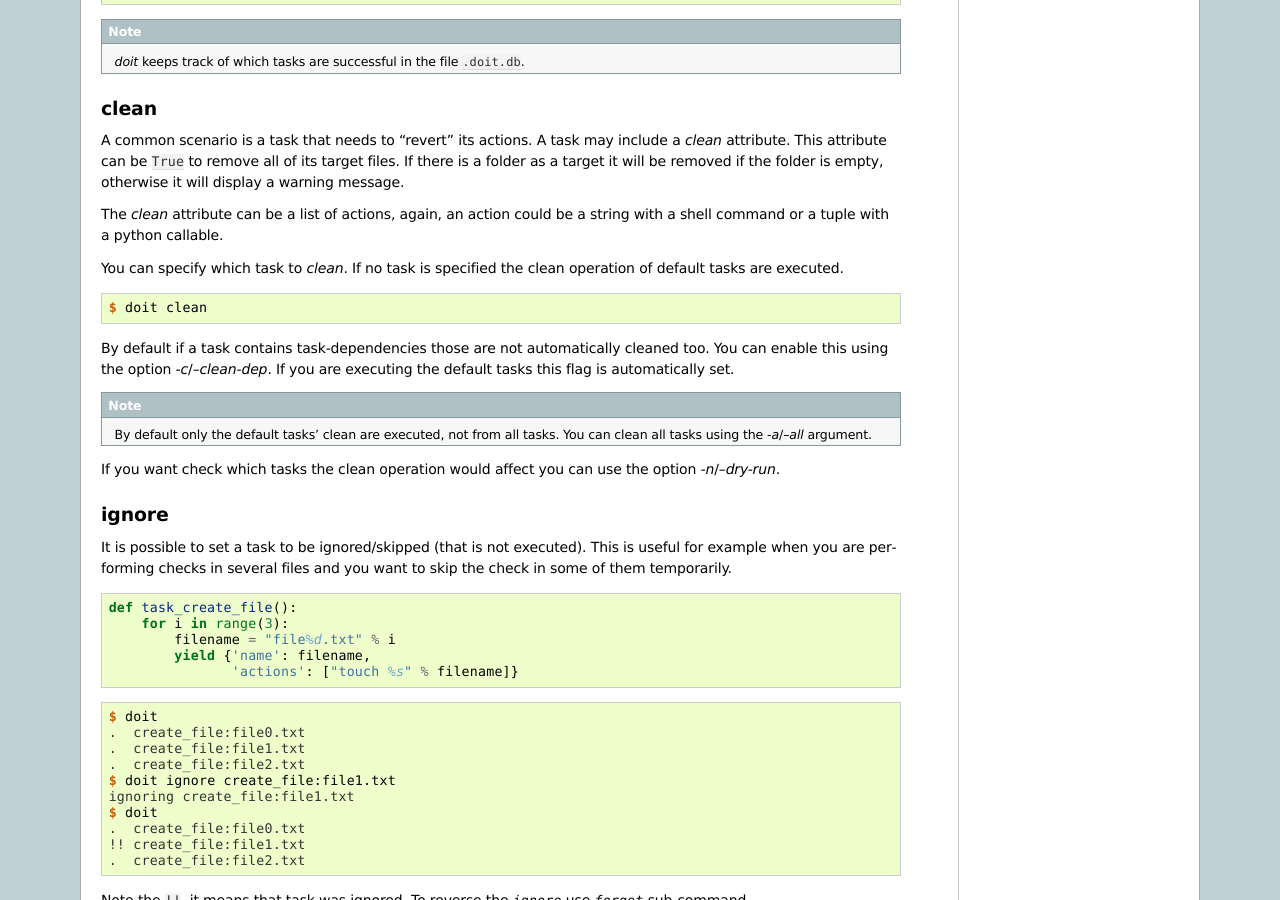
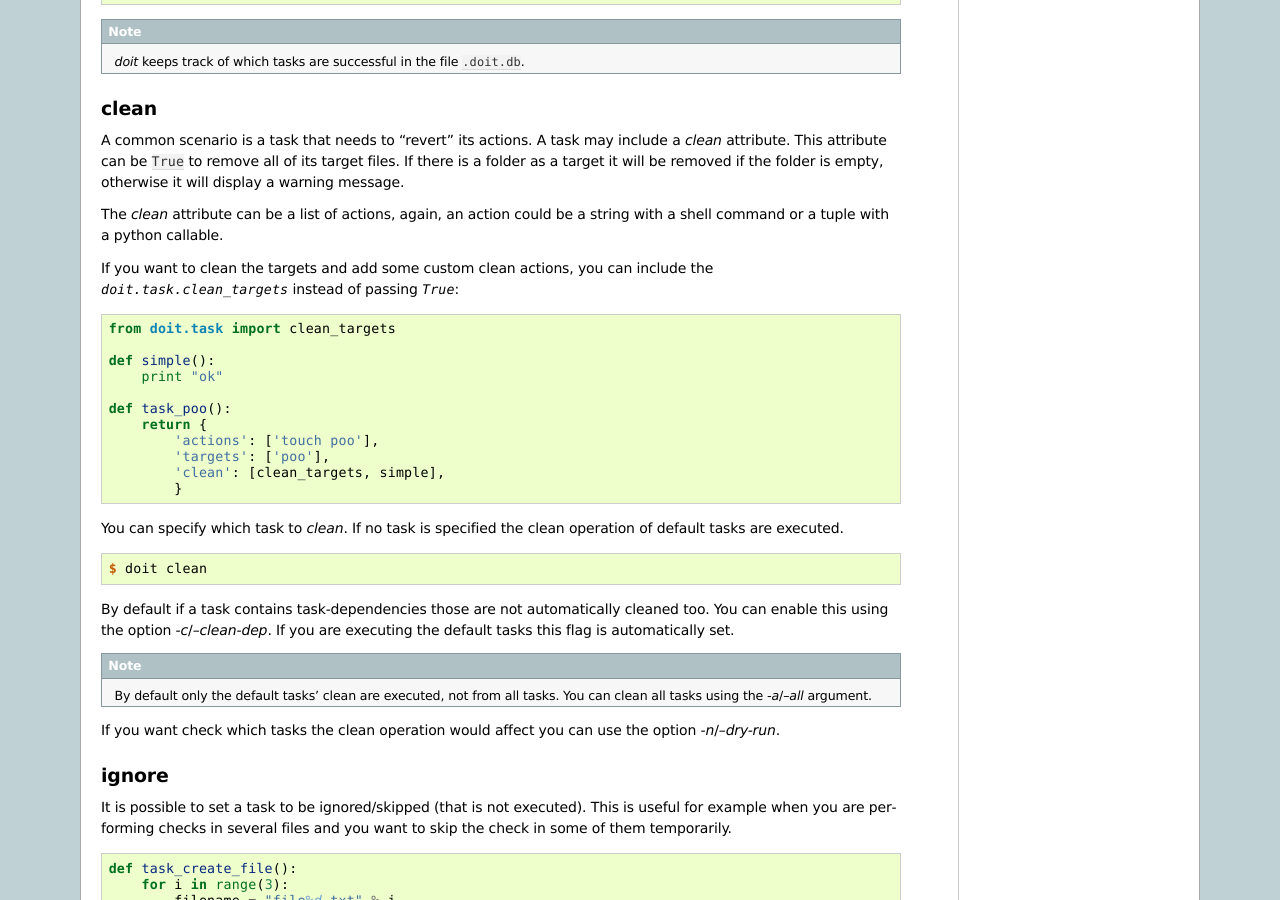
Before and after one commit to pydoit/doit, a Sphinx documentation site: the page built from doc/cmd_other.rst, in a window 1280 px wide and 900 px high, scrolled down 1544 px. Built offline with Sphinx 7.4.7, drawn with Linux system fonts in a browser that asks for light colours.

Commit message:
update docs.

```diff
--- a/doc/cmd_other.rst
+++ b/doc/cmd_other.rst
@@ -70,6 +70,12 @@ clean
 A common scenario is a task that needs to "revert" its actions. A task may include a *clean* attribute. This attribute can be ``True`` to remove all of its target files. If there is a folder as a target it will be removed if the folder is empty, otherwise it will display a warning message.
 
 The *clean* attribute can be a list of actions, again, an action could be a string with a shell command or a tuple with a python callable.
+
+If you want to clean the targets and add some custom clean actions,
+you can include the `doit.task.clean_targets` instead of passing `True`:
+
+.. literalinclude:: tutorial/clean_mix.py
+
 
 You can specify which task to *clean*. If no task is specified the clean operation of default tasks are executed.
 
--- a/doc/dependencies.rst
+++ b/doc/dependencies.rst
@@ -244,3 +244,9 @@ of passing the value when the function is called.
 The values are passed as list of strings.
 
 .. literalinclude:: tutorial/hello.py
+
+
+You can also pass the keyword *task* to have a reference to all task
+metadata.
+
+.. literalinclude:: tutorial/meta.py
--- a/doc/index.rst
+++ b/doc/index.rst
@@ -38,7 +38,7 @@ and contains some extra meta-data.
 
 .. topic:: parallel execution
 
-  built-in support for parallel (multi-process) task execution
+  built-in support for parallel (threaded or multi-process) task execution
   (:ref:`more <parallel-execution>`)
 
 
@@ -126,7 +126,7 @@ What people are saying about `doit`
 Project Details
 ===============
 
-* This is an open-source project (`MIT license <http://opensource.org/licenses/mit-license.php>`_) written in python (runs on Python 2.6 through 3.3)
+* This is an open-source project (`MIT license <http://opensource.org/licenses/mit-license.php>`_) written in python. Runs on Python 2.6 through 3.3 with a single codebase.
 
 * Download from `PyPi <http://pypi.python.org/pypi/doit>`_
 
--- /dev/null
+++ b/doc/tutorial/clean_mix.py
@@ -0,0 +1,11 @@
+from doit.task import clean_targets
+
+def simple():
+    print "ok"
+
+def task_poo():
+    return {
+        'actions': ['touch poo'],
+        'targets': ['poo'],
+        'clean': [clean_targets, simple],
+        }
--- /dev/null
+++ b/doc/tutorial/meta.py
@@ -0,0 +1,10 @@
+def who(task):
+    print 'my name is', task.name
+    print task.targets
+
+def task_x():
+    return {
+        'actions': [who],
+        'targets': ['asdf'],
+        'verbosity': 2,
+        }
```
Also changed, not shown: doc/cmd_run.rst (+21 -2 lines).
